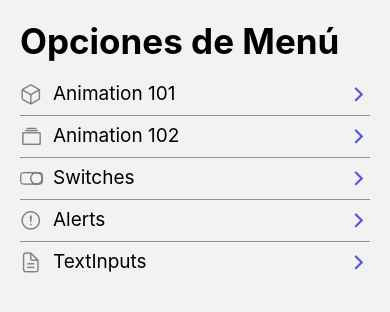
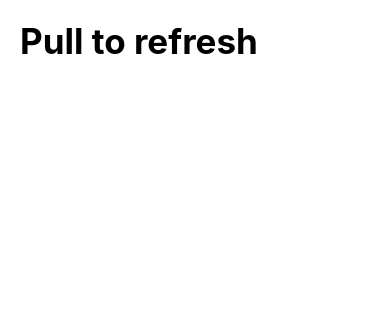
Before and after one commit to Zcehtro/RNComponents, a React Native app: screen /PullToRefreshScreen in a window 390 px wide. Shown: the top 312 px of the page. Built offline with nearby package versions, Linux system fonts and the light colour scheme.

Commit message:
implemented pull to refresh

```diff
--- a/src/data/menuItems.tsx
+++ b/src/data/menuItems.tsx
@@ -26,4 +26,9 @@ export const menuItems: MenuItem[] = [
       icon: "document-text-outline",
       component: "TextInputScreen",
     },
+    {
+      name: "Pull to refresh",
+      icon: "refresh-outline",
+      component: "PullToRefreshScreen",
+    },
   ];
--- a/src/navigator/Navigator.tsx
+++ b/src/navigator/Navigator.tsx
@@ -1,6 +1,7 @@
 import { AlertScreen } from "@app/screens/AlertScreen";
 import { Animation101Screen } from "@app/screens/Animation101Screen";
 import { Animation102Screen } from "@app/screens/Animation102Screen";
+import { PullToRefreshScreen } from "@app/screens/PullToRefreshScreen";
 import { SwitchScreen } from "@app/screens/SwitchScreen";
 import { TextInputScreen } from "@app/screens/TextInputScreen";
 import { createStackNavigator } from "@react-navigation/stack";
@@ -13,6 +14,9 @@ export const Navigator = () => {
     <Stack.Navigator
       screenOptions={{
         headerShown: false,
+        cardStyle: {
+          backgroundColor: "white",
+        },
       }}>
       <Stack.Screen name="HomeScreen" component={HomeScreen} />
       <Stack.Screen name="Animation101Screen" component={Animation101Screen} />
@@ -20,6 +24,10 @@ export const Navigator = () => {
       <Stack.Screen name="SwitchScreen" component={SwitchScreen} />
       <Stack.Screen name="AlertScreen" component={AlertScreen} />
       <Stack.Screen name="TextInputScreen" component={TextInputScreen} />
+      <Stack.Screen
+        name="PullToRefreshScreen"
+        component={PullToRefreshScreen}
+      />
     </Stack.Navigator>
   );
 };
--- /dev/null
+++ b/src/screens/PullToRefreshScreen.tsx
@@ -0,0 +1,29 @@
+import { HeaderTitle } from "@app/components/HeaderTitle";
+import { styles } from "@app/theme/appTheme";
+import { useState } from "react";
+import { View } from "react-native";
+import { RefreshControl, ScrollView } from "react-native-gesture-handler";
+
+export const PullToRefreshScreen = () => {
+  const [refreshing, setRefreshing] = useState(false);
+
+  const onRefresh = () => {
+    setRefreshing(true);
+
+    setTimeout(() => {
+      console.log("terminamos");
+      setRefreshing(false);
+    }, 1500);
+  };
+
+  return (
+    <ScrollView
+      refreshControl={
+        <RefreshControl refreshing={refreshing} onRefresh={() => onRefresh()} />
+      }>
+      <View style={styles.globalMargin}>
+        <HeaderTitle title="Pull to refresh" />
+      </View>
+    </ScrollView>
+  );
+};
```
